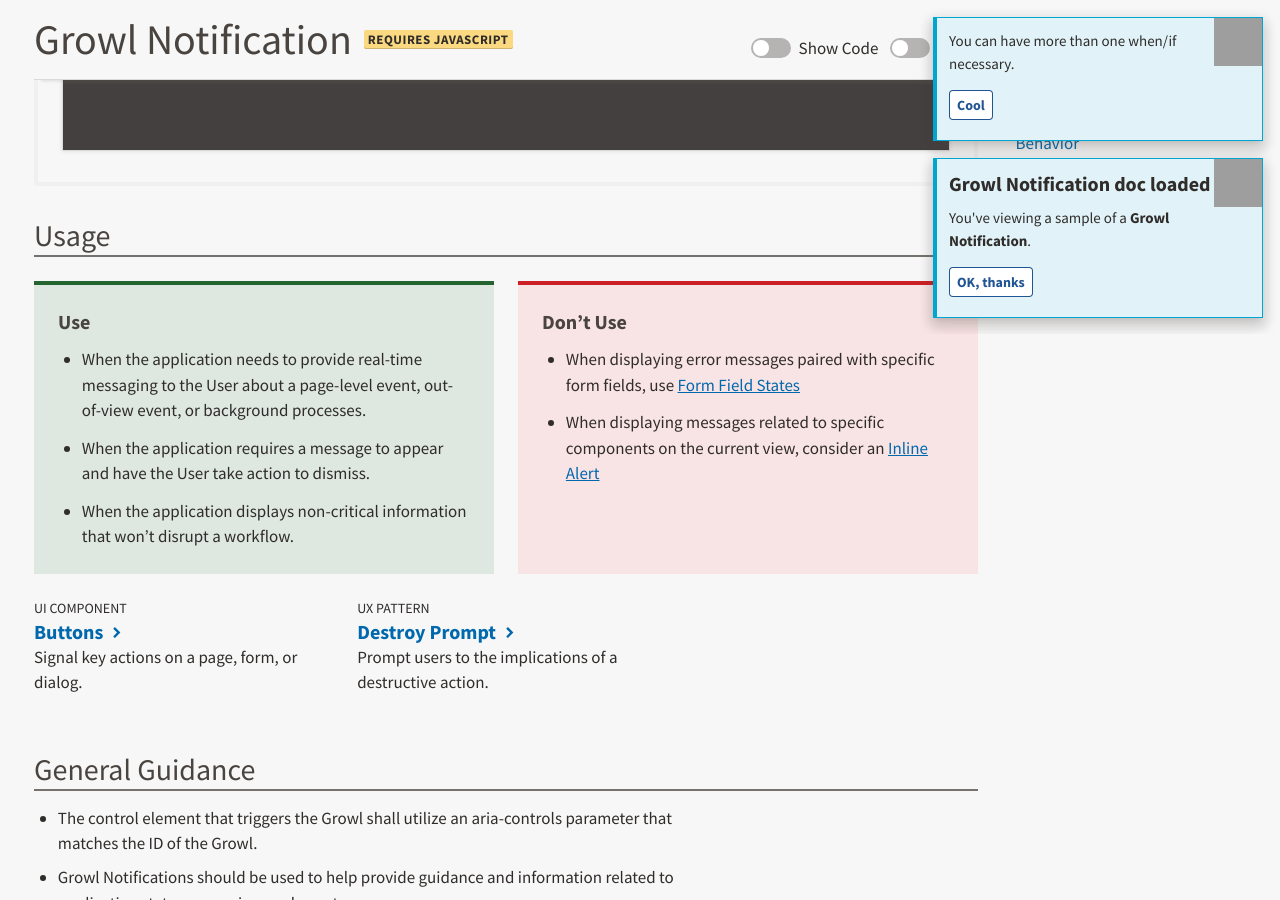
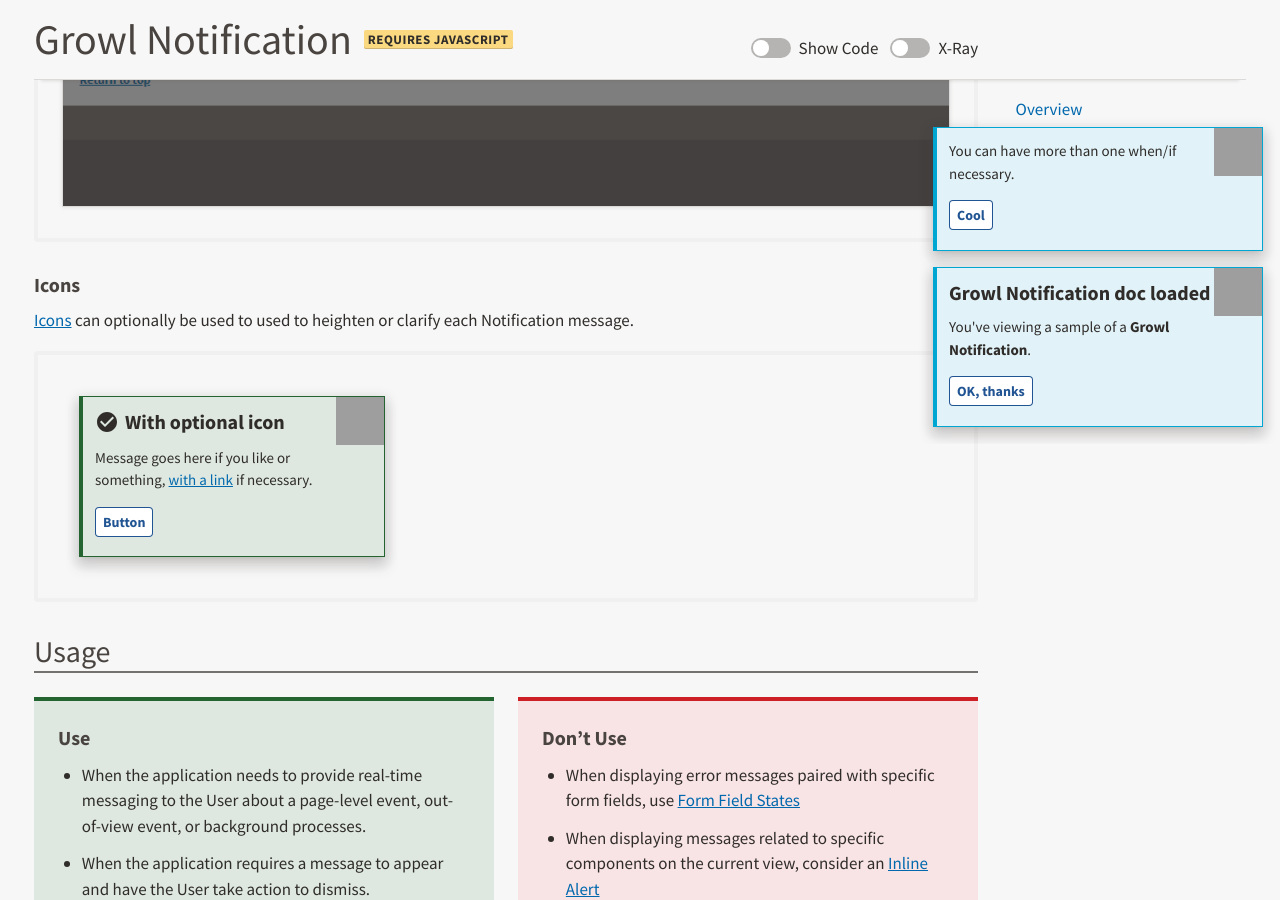
Before and after one commit to USDA-FSA/fsa-design-system, a Jekyll site: the page built from components/growl/index.md, in a window 1280 px wide and 900 px high, scrolled down 3713 px. Built offline with Jekyll 4.4.1, drawn with Linux system fonts in a browser that asks for light colours; grey boxes are pictures that could not be loaded.

Commit message:
Integrating Icons: Notifications [closes #444]

````diff
--- a/components/growl/index.md
+++ b/components/growl/index.md
@@ -348,6 +348,8 @@ To prompt users before further action or operation may proceed.
 
 More often displayed as `fsa-growl--error`, though other style variations (e.g. Default, Warning, Success) may be contextually appropriate.
 
+<button class="fsa-btn fsa-btn--secondary" data-behavior="growl-show whiteout-show" aria-controls="UNIQUE-ID-9469E21387FAF609" aria-expanded="false" type="button">Open Prompt</button>
+
 <div class="ds-preview">
   <img class="ds-screen" src="{{ site.baseurl }}img/screen-growl--modal.png" alt="Growl screen: modal variation">
 </div>
@@ -368,6 +370,53 @@ More often displayed as `fsa-growl--error`, though other style variations (e.g.
       <p>
         <button data-behavior="growl-dismiss whiteout-dismiss" class="fsa-btn fsa-btn--small fsa-btn--secondary" type="button">Button</button>
         <a class="fsa-btn fsa-btn--small fsa-btn--secondary" href="link.html">Button link</a>
+      </p>
+    </div>
+  </div>
+</div>
+```
+
+### Icons
+
+[Icons]({{ site.baseurl }}components/icons/) can optionally be used to used to heighten or clarify each Notification message.
+
+<div class="ds-preview">
+  <div style="max-width: 340px;">
+    <div class="fsa-growl fsa-growl--success" id="UNIQUE-ID-2345thsdfmofa" aria-hidden="false" tabindex="0" role="dialog">
+      <div class="fsa-growl__hd">
+        <button class="fsa-growl__close" data-behavior="growl-dismiss" type="button" title="Close Notification" aria-label="Close Notification"></button>
+        <h2 class="fsa-growl__title">
+          <svg class="fsa-icon fsa-icon--size-2" aria-hidden="true" focusable="false" role="img" xmlns="http://www.w3.org/2000/svg" width="24" height="24" viewBox="0 0 24 24">
+            <path d="M12 2C6.48 2 2 6.48 2 12s4.48 10 10 10 10-4.48 10-10S17.52 2 12 2zm-2 15l-5-5 1.41-1.41L10 14.17l7.59-7.59L19 8l-9 9z"></path>
+          </svg>
+          With optional icon
+        </h2>
+      </div>
+      <div class="fsa-growl__bd">
+        <p>Message goes here if you like or something, <a href="link.html">with a link</a> if necessary.</p>
+        <p>
+          <button data-behavior="growl-dismiss" class="fsa-btn fsa-btn--small fsa-btn--secondary" type="button">Button</button>
+        </p>
+      </div>
+    </div>
+  </div>
+</div>
+```html
+<div class="fsa-growl-container">
+  <div class="fsa-growl fsa-growl--success" id="UNIQUE-ID-2345thsdfmofa" aria-hidden="false" tabindex="0" role="dialog">
+    <div class="fsa-growl__hd">
+      <button class="fsa-growl__close" data-behavior="growl-dismiss" type="button" title="Close Notification" aria-label="Close Notification"></button>
+      <h2 class="fsa-growl__title">
+        <svg class="fsa-icon fsa-icon--size-2" aria-hidden="true" focusable="false" role="img" xmlns="http://www.w3.org/2000/svg" width="24" height="24" viewBox="0 0 24 24">
+          <path d="M12 2C6.48 2 2 6.48 2 12s4.48 10 10 10 10-4.48 10-10S17.52 2 12 2zm-2 15l-5-5 1.41-1.41L10 14.17l7.59-7.59L19 8l-9 9z"></path>
+        </svg>
+        With optional icon
+      </h2>
+    </div>
+    <div class="fsa-growl__bd">
+      <p>Message goes here if you like or something, <a href="link.html">with a link</a> if necessary.</p>
+      <p>
+        <button data-behavior="growl-dismiss" class="fsa-btn fsa-btn--small fsa-btn--secondary" type="button">Button</button>
       </p>
     </div>
   </div>
````
